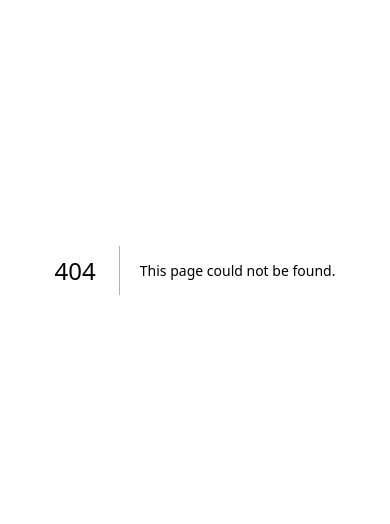
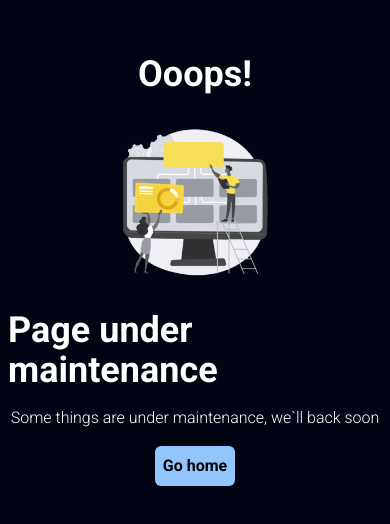
Before and after one commit to matthns/mybio, a Next.js app: page /maintence in a window 390 px wide. Before the commit this address had no page. Shown: the part 152-676 px from the top of the page. Built offline with nearby package versions, Linux system fonts and the light colour scheme.

Commit message:
nav: now responsive on mobile | several: code refactor

```diff
--- /dev/null
+++ b/src/app/about/page.tsx
@@ -0,0 +1,5 @@
+import MaintencePage from "../maintence/page";
+
+export default function About() {
+  return <MaintencePage />;
+}
--- /dev/null
+++ b/src/app/contact/page.tsx
@@ -0,0 +1,5 @@
+import MaintencePage from "../maintence/page";
+
+export default function About() {
+  return <MaintencePage />;
+}
--- /dev/null
+++ b/src/app/home/page.tsx
@@ -0,0 +1,8 @@
+export default function Home() {
+  return (
+    <div>
+      <h1>Under maintence</h1>
+      <p>Home</p>
+    </div>
+  );
+}
--- a/src/app/layout.tsx
+++ b/src/app/layout.tsx
@@ -1,6 +1,6 @@
 import "./globals.css";
 import type { Metadata } from "next";
-import { Roboto, Rhodium_Libre } from "next/font/google";
+import { Roboto } from "next/font/google";
 
 const roboto = Roboto({
   subsets: ["latin"],
@@ -19,7 +19,9 @@ export default function RootLayout({
 }) {
   return (
     <html lang="en">
-      <body className={roboto.className}>{children}</body>
+      <body className={`${roboto.className} bg-[#000413] text-white`}>
+        {children}
+      </body>
     </html>
   );
 }
--- /dev/null
+++ b/src/app/maintence/page.tsx
@@ -0,0 +1,24 @@
+import Image from "next/image";
+import Link from "next/link";
+
+export default function MaintencePage() {
+  return (
+    <div className="w-screen h-screen flex flex-col items-center justify-center">
+      <h1 className="font-bold text-4xl m-2">Ooops!</h1>
+      <Image
+        src={"/assets/img/maintence.png"}
+        width={200}
+        height={300}
+        alt="Under maintence photo"
+      />
+      <h1 className="font-bold text-4xl m-2">Page under maintenance</h1>
+      <p className="m-2">Some things are under maintenance, we`ll back soon</p>
+      <Link
+        href={"/"}
+        className="m-2 p-2 bg-blue-300 text-black font-bold rounded-md"
+      >
+        Go home
+      </Link>
+    </div>
+  );
+}
--- a/src/app/page.tsx
+++ b/src/app/page.tsx
@@ -1,12 +1,12 @@
 "use client";
 import api from "@/services/api/api_github";
+import React, { useState, useEffect } from "react";
 import { Rhodium_Libre } from "next/font/google";
 import Image from "next/image";
 import Link from "next/link";
-import React, { useState, useEffect } from "react";
 import { AiFillGithub } from "react-icons/ai";
-import { BiLogoLinkedin, BiSolidBusiness } from "react-icons/bi";
-import { ImMail4, ImSpinner9 } from "react-icons/im";
+import { BiLogoLinkedin, BiSolidBusiness, BiMenu, BiX } from "react-icons/bi";
+import { ImSpinner9 } from "react-icons/im";
 
 const rhodium = Rhodium_Libre({
   subsets: ["latin"],
@@ -76,6 +76,11 @@ export default function Home() {
     avatar_url: "",
   });
   const [loading, setLoading] = useState(true);
+  const [isMenuOpen, setMenuOpen] = useState(false);
+
+  const toggleMenu = () => {
+    setMenuOpen(!isMenuOpen);
+  };
 
   useEffect(() => {
     async function loadProfile() {
@@ -94,7 +99,7 @@ export default function Home() {
 
   if (loading) {
     return (
-      <div className="h-screen w-screen bg-[#000413] text-white flex items-center justify-center">
+      <div className="h-screen w-screen  text-white flex items-center justify-center">
         <ImSpinner9
           className={"w-8 h-8 mr-2 text-gray-200 animate-spin fill-white"}
         />
@@ -103,13 +108,22 @@ export default function Home() {
   }
 
   return (
-    <div className="bg-[#000413] w-screen h-screen p-10 text-white flex justify-center">
-      <div className="max-w-screen-2xl w-full h-full">
-        <nav className={`${rhodium.className} flex justify-between`}>
-          <h1 className={`text-3xl hover:underline cursor-pointer`}>
+    <div className="w-full h-full text-white flex justify-center items-center">
+      <div className="w-full h-full">
+        <nav
+          className={`${rhodium.className} h-16 flex items-center justify-around bg-[#14204d]/30`}
+        >
+          <h1 className={`text-xl hover:underline cursor-pointer`}>
             <Link href={"/"}>{user?.name.toLowerCase()}</Link>
           </h1>
-          <ul className="flex flex-row gap-6 text-xl">
+          <div
+            className={` ${
+              isMenuOpen
+                ? "w-36 flex flex-col absolute right-6 top-20 bg-blue-900 p-6 items-center rounded-md"
+                : "hidden lg:block"
+            } `}
+          >
+            <ul className={`flex flex-col gap-6 lg:flex-row`}>
               {menu.map((menuItem) => {
                 return (
                   <li
@@ -121,15 +135,25 @@ export default function Home() {
                 );
               })}
             </ul>
+          </div>
+          <button onClick={toggleMenu} className={`text-3xl lg:hidden`}>
+            {isMenuOpen ? (
+              <BiX className={`bg-blue-900 rounded-full`} />
+            ) : (
+              <BiMenu />
+            )}
+          </button>
         </nav>
-        <div className="flex items-center justify-center h-full">
-          <div className="flex gap-12 p-4">
+        <div className="flex pt-8 items-center justify-center h-[calc(100vh-4rem)]">
+          <div className="flex flex-col gap-6 items-center p-4 lg:flex-row">
             <Image
-              className={`rounded-full mb-8 border-4 border-[#152544]`}
+              className={`rounded-full border-4 border-[#152544]`}
               src={user?.avatar_url}
               alt="My profile photo"
               width={300}
               height={300}
+              placeholder="blur"
+              blurDataURL="/assets/img/profile.png"
             />
             <div className="">
               <p className="font-bold text-2xl p-2">
--- /dev/null
+++ b/src/app/tools/page.tsx
@@ -0,0 +1,5 @@
+import MaintencePage from "../maintence/page";
+
+export default function Tools() {
+  return <MaintencePage />;
+}
```
Also changed, not shown: public/assets/img/maintence.png (added), public/assets/img/profile.png (added). Lines whose indentation alone changed are shown as unchanged.
